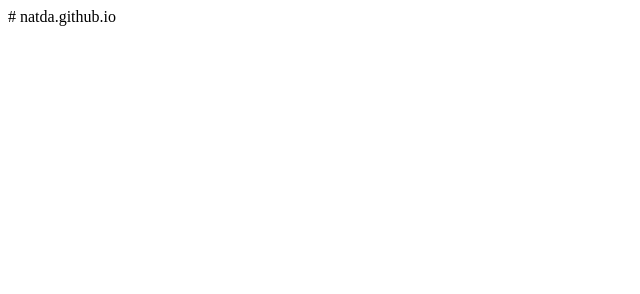
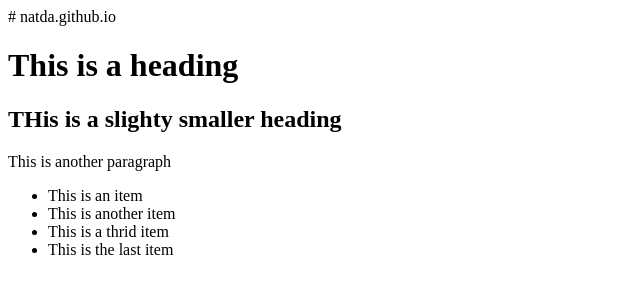
Before and after one commit to NatdaCtkm/natda.github.io, a plain HTML site: page index.html in a window 1280 px wide. Shown: the whole page, without its empty margins (0-640 px from the left). Drawn offline with Linux system fonts and the light colour scheme.

```diff
--- a/index.html
+++ b/index.html
@@ -1 +1,19 @@
 # natda.github.io
+
+<html>
+    <head>
+        <title> =INFT1206 - Home Page</title>
+    </head>
+    <body>
+        <h1>This is a heading</h1>
+        <h2>THis is a slighty smaller heading</h2>
+        <p>This is another paragraph</p>
+        <ul>
+            <li>This is an item</li>
+            <li>This is another item</li>
+            <li>This is a thrid item</li>
+            <li>This is the last item</li>
+
+        </ul>
+    </body>
+</html>
```
